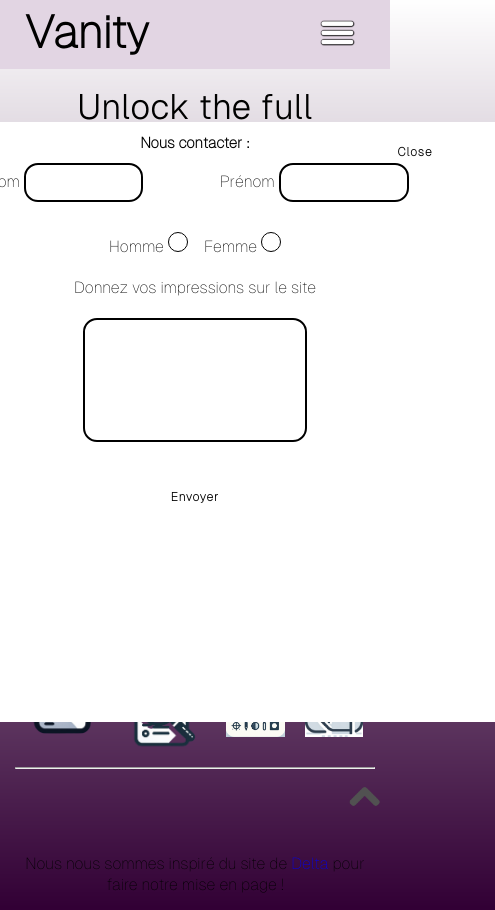
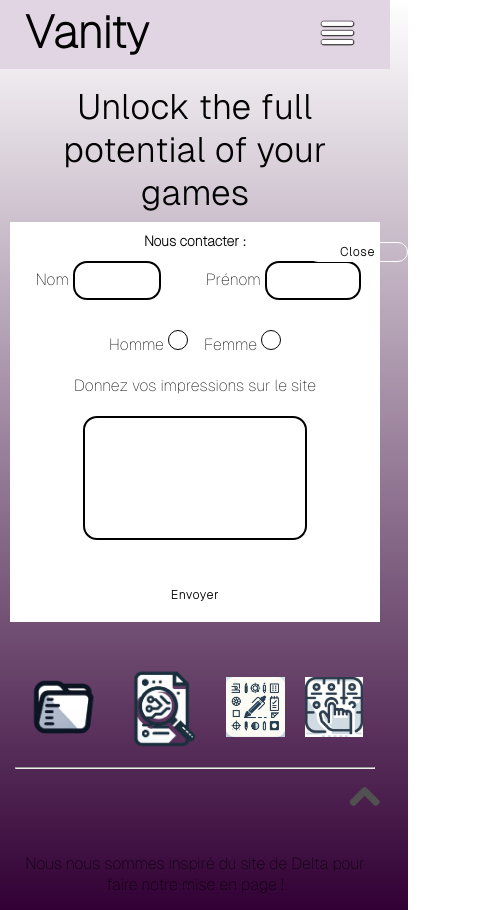
Before and after one commit to SENE-Pablo-2326099b/SAE, a plain HTML site: page SAE.html in a window 390 px wide. Both pictures are taken after a click on the button "Ask a demo". Shown: the whole page, 495 px wide, since content can reach past the window. Drawn offline with Linux system fonts and the light colour scheme.

Commit message:
POPOPOPOPOPOPOP

```diff
--- a/styleBlanc.css
+++ b/styleBlanc.css
@@ -59,6 +59,10 @@ span {
 
 p {
   color: rgb(0, 0, 0);
+}
+
+a {
+  color: #000000;
 }
 
 .navbar {
@@ -251,7 +255,7 @@ img.defiler {
 h3 {
   text-align: center;
   color: rgb(0, 0, 0);
-  font-size: 15px;
+  font-size: 14px;
   margin: 11px;
 }
 
@@ -490,7 +494,6 @@ left: 75%;
     height: 90px;
   }
 
-
   .defilerDes {
     height: 60px;
   }
@@ -499,5 +502,16 @@ left: 75%;
     height: 60px;
   }
 
+  #popup-overlay{
+    display: flex;
+    align-items: center;
+    justify-content: center;
+    position: absolute;
+    transform: translate(-50%, -50%);
+    width: 370px;
+    height: 400px;
+    background-color: #ffffff;
+  }
+
 
 }
```
Also changed, not shown: SAE.html (+1 -1 lines).
